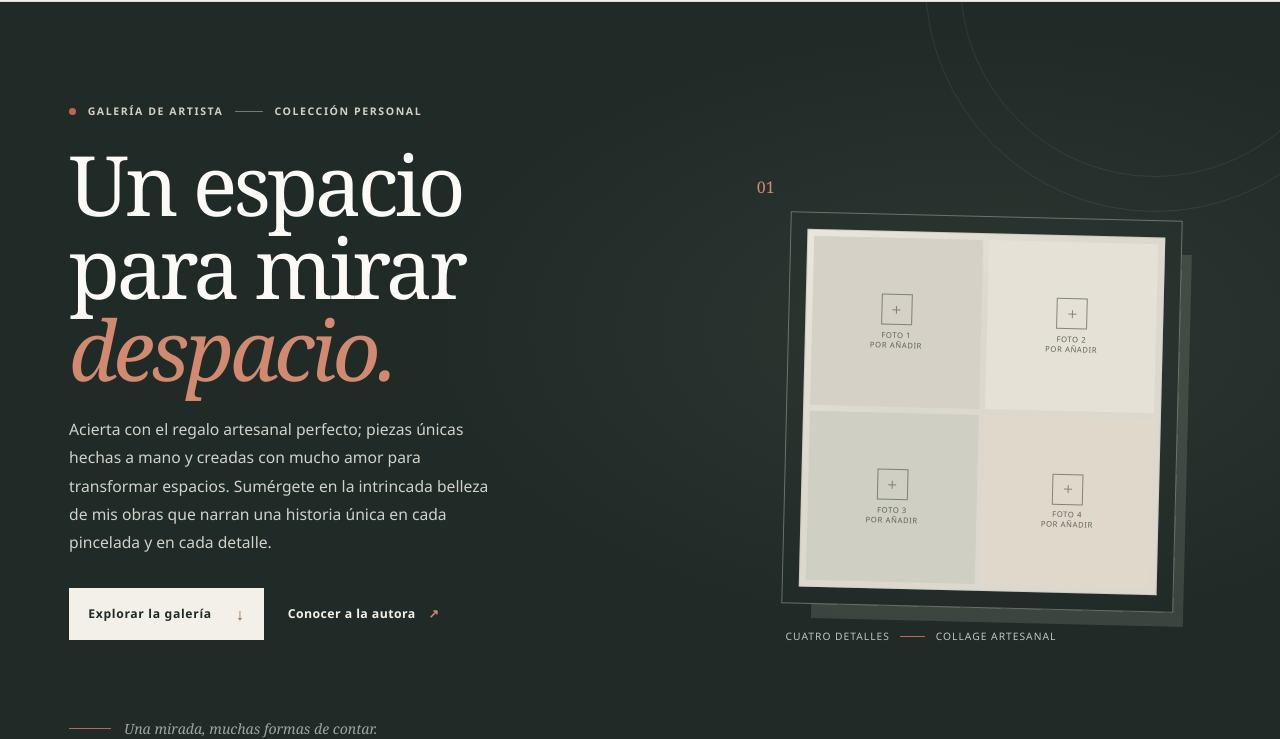
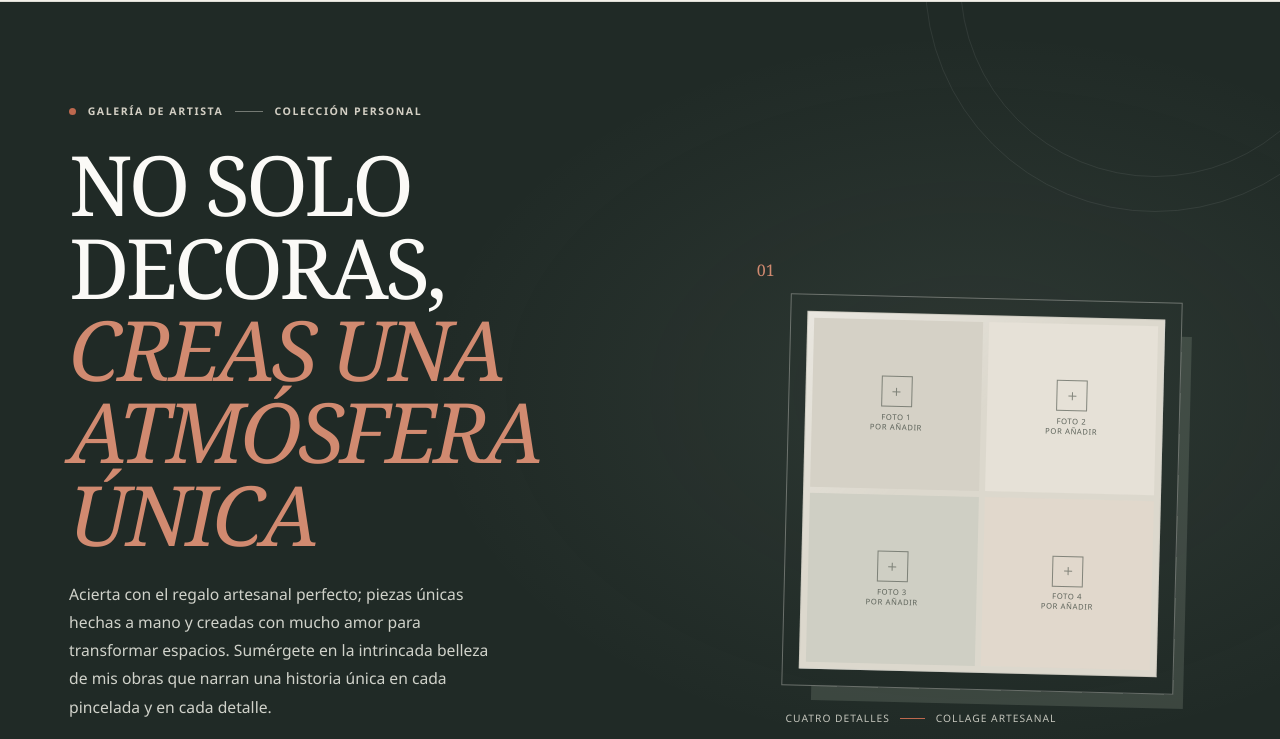
Before and after one commit to SGS1533/pagina_web, a plain HTML site: page index.html in a window 1280 px wide. Shown: the part 82-821 px from the top of the page. Drawn offline with Linux system fonts and the light colour scheme.

Commit message:
Actualiza el título principal
Sustituye el titular de portada por «NO SOLO DECORAS, CREAS UNA ATMÓSFERA ÚNICA», conservando la tipografía y el énfasis visual.

```diff
--- a/index.html
+++ b/index.html
@@ -39,7 +39,7 @@
         <div class="hero-inner">
           <div class="hero-copy">
             <p class="eyebrow"><span class="eyebrow-dot" aria-hidden="true"></span> Galería de artista <span class="eyebrow-rule" aria-hidden="true"></span> Colección personal</p>
-            <h1 id="hero-title">Un espacio para mirar <em>despacio.</em></h1>
+            <h1 id="hero-title">NO SOLO DECORAS, <em>CREAS UNA ATMÓSFERA ÚNICA</em></h1>
             <p class="hero-intro">Acierta con el regalo artesanal perfecto; piezas únicas hechas a mano y creadas con mucho amor para transformar espacios. Sumérgete en la intrincada belleza de mis obras que narran una historia única en cada pincelada y en cada detalle.</p>
             <div class="hero-actions">
               <a class="button button-light" href="#galeria">Explorar la galería <span aria-hidden="true">↓</span></a>
```
